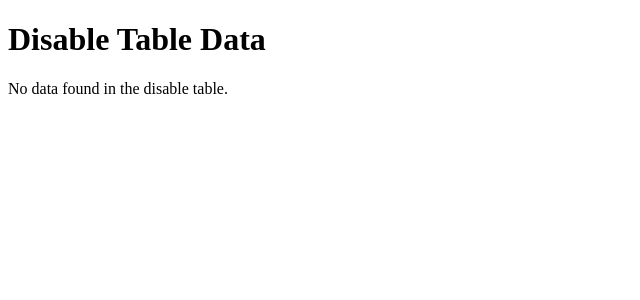
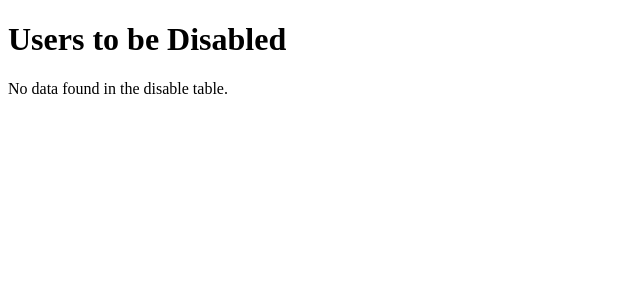
Before and after one commit to ssgeejr/telesto, a PHP site: page / in a window 1280 px wide. Shown: the top 300 px of the page, without its empty margins (0-640 px from the left). Run offline with PHP 8.4, Linux system fonts and the light colour scheme; data that the repository does not hold is empty.

Commit message:
making change to the php file

```diff
--- a/src/index.php
+++ b/src/index.php
@@ -19,10 +19,11 @@ $sql = "SELECT name, email, deprtment, lastlogin, lastlogindays FROM disable";
 $result = $conn->query($sql);
 
 // Start HTML output
-echo "<!DOCTYPE html><html><head><title>Disable Table Data</title>";
+echo "<!DOCTYPE html><html><head><title>Users to be Disabled</title>";
 echo "<style>";
 echo "table { border-collapse: collapse; width: 100%; font-family: monospace; }";
-echo "th, td { border: 1px solid black; padding: 8px; text-align: left; }";
+echo "th, td { border: 1px solid black; padding: 8px; text-align: left; }"; // Border on all cells
+echo "tr { border: 1px solid black; }"; // Explicit border around each row
 echo "th { background-color: #f2f2f2; }";
 echo "th:nth-child(1), td:nth-child(1) { width: 400px; }"; // name: 40 chars (~400px)
 echo "th:nth-child(2), td:nth-child(2) { width: 500px; }"; // email: 50 chars (~500px)
@@ -31,12 +32,12 @@ echo "th:nth-child(4), td:nth-child(4) { width: 180px; }"; // lastlogin: 18 char
 echo "th:nth-child(5), td:nth-child(5) { width: 70px; }";  // lastlogindays: 7 chars (~70px)
 echo "</style>";
 echo "</head><body>";
-echo "<h1>Disable Table Data</h1>";
+echo "<h1>Users to be Disabled</h1>";
 
 if ($result->num_rows > 0) {
     // Output table headers
     echo "<table>";
-    echo "<tr><th>Name</th><th>Email</th><th>Department</th><th>Last Login</th><th>Last Login Days</th></tr>";
+    echo "<tr><th>Name</th><th>E-Mail</th><th>Department</th><th>Last Login</th><th>Days</th></tr>";
 
     // Output data rows
     while ($row = $result->fetch_assoc()) {
```
